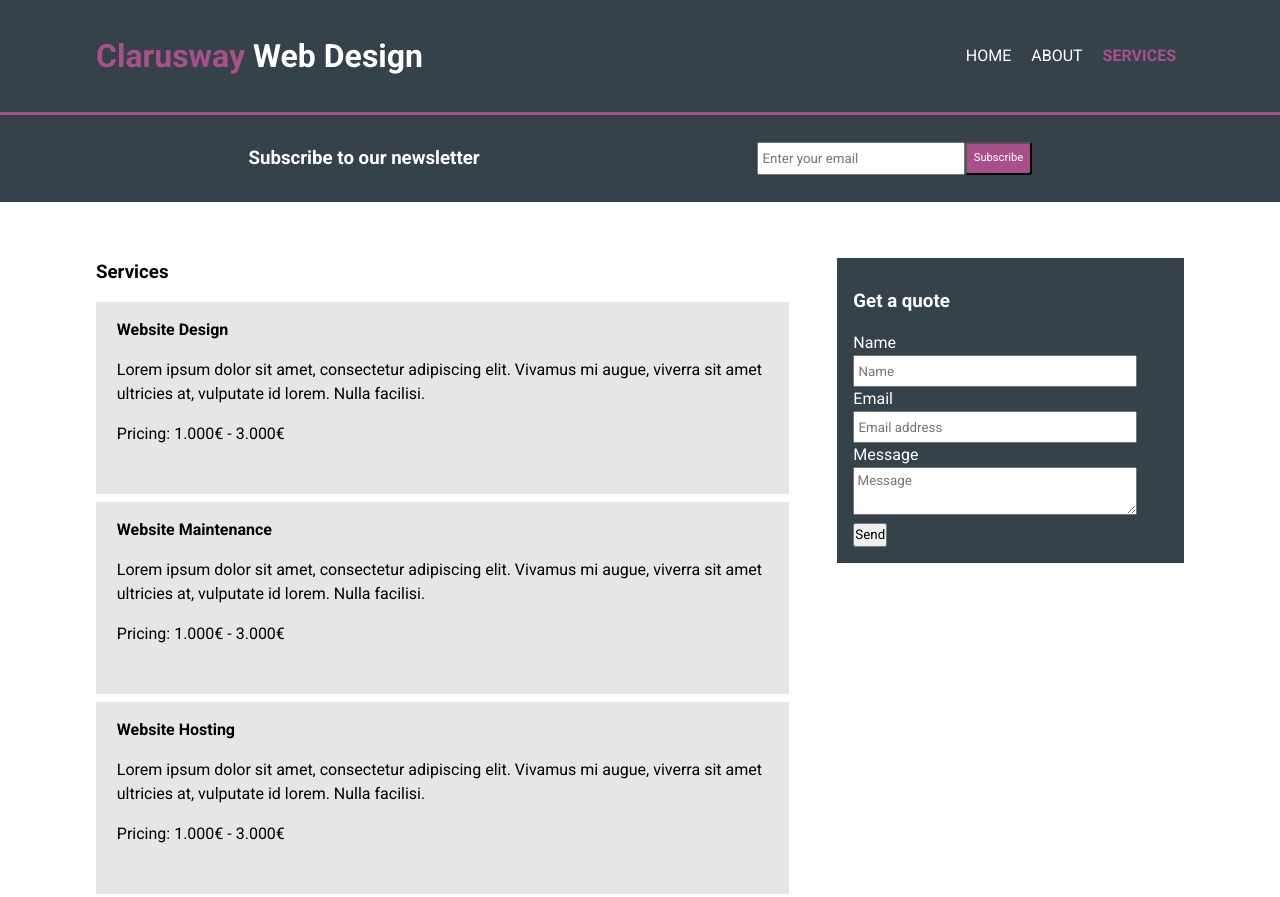
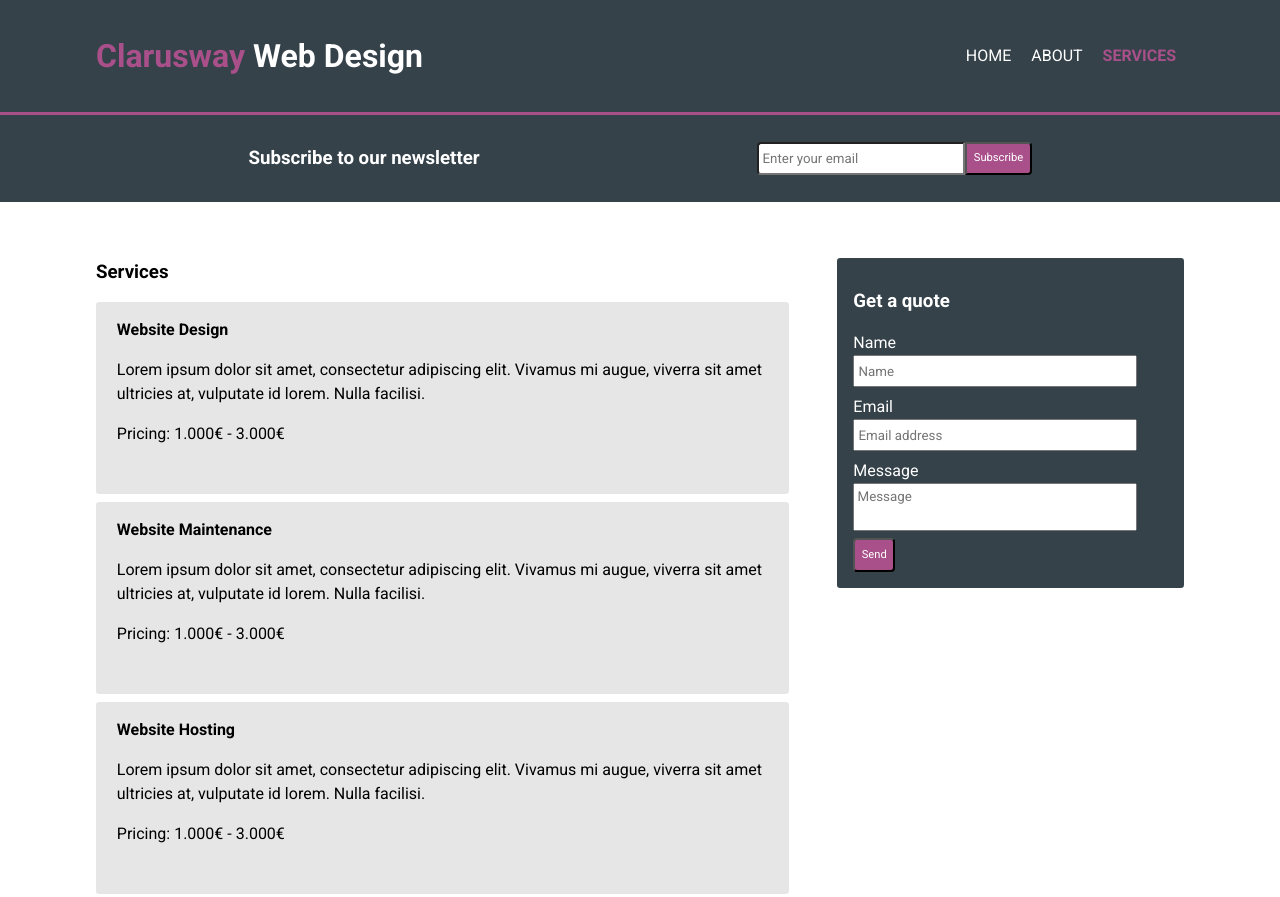
Before and after one commit to sheifg/company-website-design, a plain HTML site: page services.html in a window 1280 px wide. Shown: the top 897 px of the page. Drawn offline with Linux system fonts and the light colour scheme.

Commit message:
Update css file

```diff
--- a/style.css
+++ b/style.css
@@ -104,6 +104,7 @@ nav ul li a:hover {
 #newsletter-email {
   padding: 0.2rem;
   width: 13rem;
+  border-radius: 0.25rem 0 0 0.25rem;
   text-align: left;
 }
 
@@ -113,6 +114,7 @@ nav ul li a:hover {
   border-radius: 0.2rem;
   color: #fff;
   font-size: 0.7rem;
+  border-radius: 0 0.25rem 0.25rem 0;
   text-align: center;
 }
 
@@ -189,6 +191,7 @@ footer {
   color: #fff;
   background: #35424a;
   padding: 1.8rem 1rem 0;
+  border-radius: 0.2rem;
 }
 
 /* Services: Section services */
@@ -209,6 +212,7 @@ footer {
   height: 2rem;
   padding: 0.2rem;
   text-align: left;
+  margin-bottom: 0.5rem;
 }
 
 #message {
@@ -216,6 +220,7 @@ footer {
   height: 3rem;
   padding: 0.2rem;
   text-align: start;
+  resize: none;
 }
 
 .services-light {
@@ -223,6 +228,7 @@ footer {
   margin-bottom: 0.5rem;
   height: 12rem;
   word-break: break-all;
+  border-radius: 0.2rem;
 }
 
 .services-light h4,
@@ -238,6 +244,15 @@ footer {
 .services-light h4,
 .services-light p {
   text-align: left;
+}
+.quote-btn {
+  background-color: #a9508b;
+  padding: 0.4rem;
+  border-radius: 0.2rem;
+  color: #fff;
+  font-size: 0.7rem;
+  border-radius: 0.25rem;
+  text-align: center;
 }
 
 /* Media queries */
```
